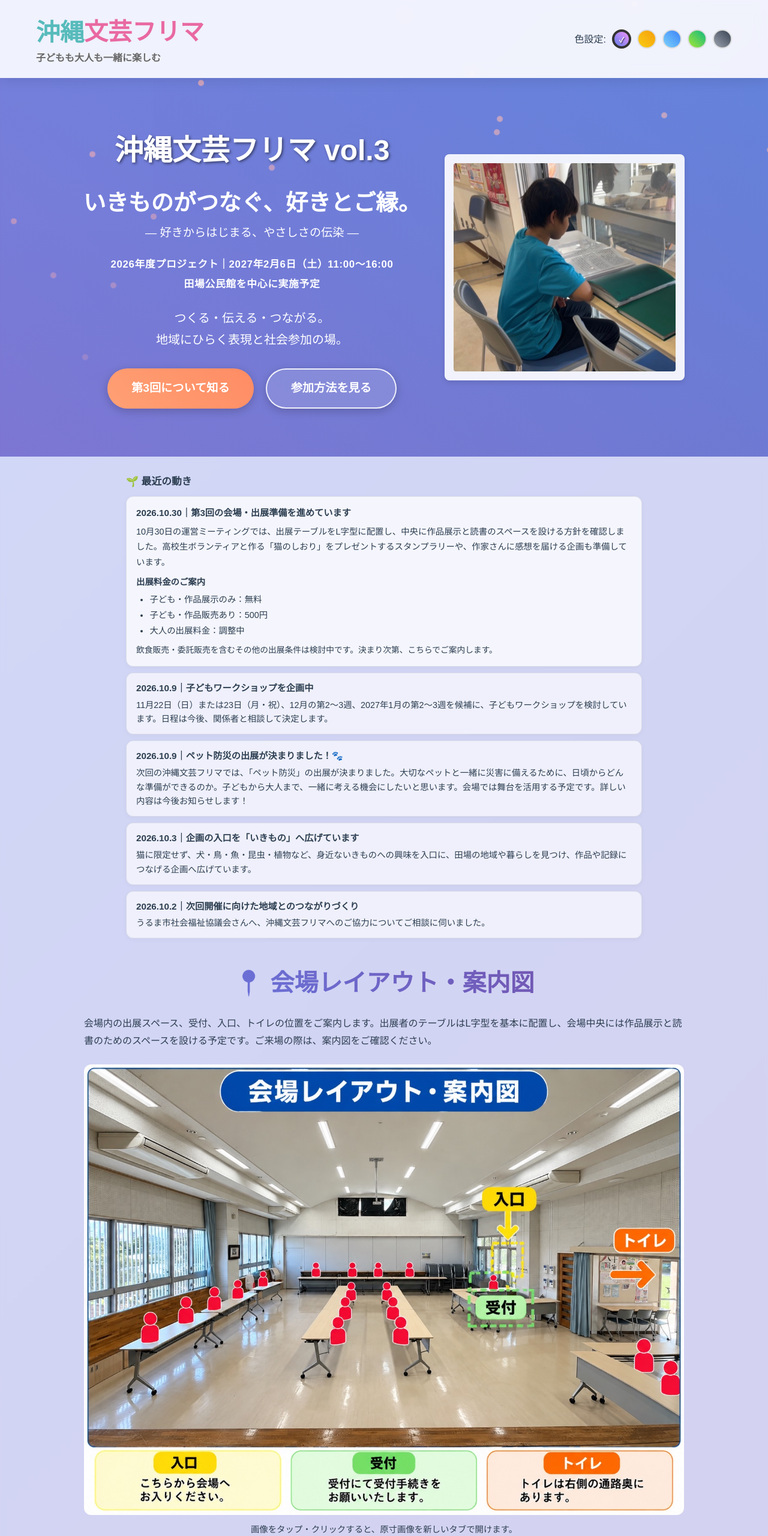
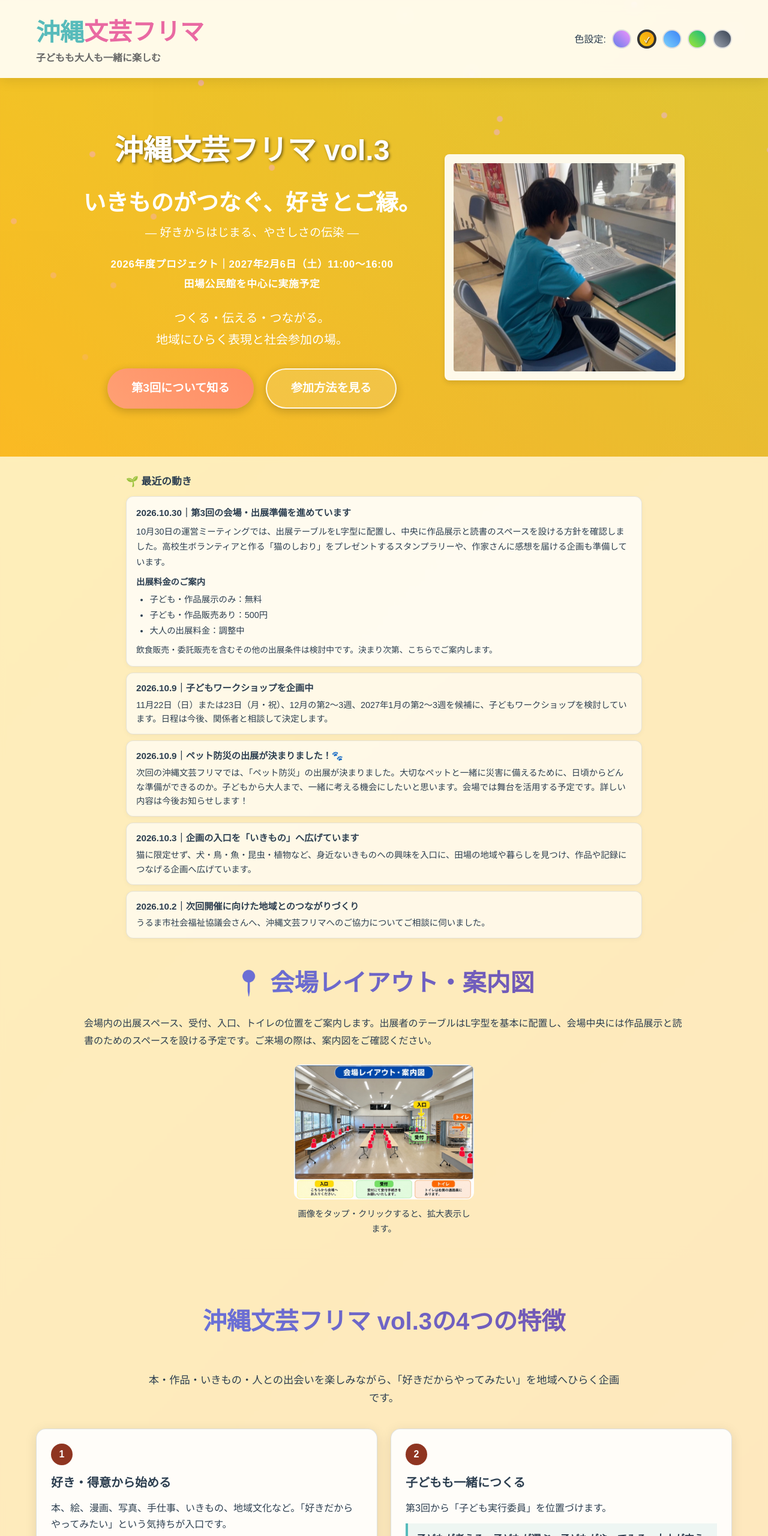
Before and after one commit to sady225/bungei-furima, a plain HTML site: page index.html in a window 1280 px wide. Shown: the top 2560 px of the page at 60% size. Drawn offline with Linux system fonts and the light colour scheme.

Commit message:
Use compact venue layout modal and orange initial theme

```diff
--- a/index.html
+++ b/index.html
@@ -442,11 +442,17 @@
         }
 
         .venue-layout__figure {
-            margin: 0;
+            width: 300px;
+            max-width: 100%;
+            margin: 0 auto;
         }
 
         .venue-layout__link {
             display: block;
+            width: 100%;
+            padding: 0;
+            border: 0;
+            background: transparent;
             border-radius: 12px;
             cursor: zoom-in;
         }
@@ -923,6 +929,12 @@
             animation: zoomIn 0.3s ease;
         }
 
+        .modal.venue-layout-modal .modal-content {
+            max-width: 94%;
+            max-height: 75vh;
+            object-fit: contain;
+        }
+
         .modal-close {
             position: absolute;
             top: 20px;
@@ -1115,7 +1127,7 @@
     </style>
 </head>
 
-<body>
+<body class="yamabuki">
     <header>
         <div class="container">
             <div class="header-content">
@@ -1128,10 +1140,10 @@
                 <!-- 色選択ボタン省略せず残します -->
                 <div class="color-selector" role="group" aria-labelledby="color-setting-label">
                     <span id="color-setting-label">色設定:</span>
-                    <button class="color-btn default-color active" data-theme="default" title="標準"
-                        aria-label="標準の色にする" aria-pressed="true"></button>
-                    <button class="color-btn yamabuki-color" data-theme="yamabuki" title="山吹色系"
-                        aria-label="山吹色系にする" aria-pressed="false"></button>
+                    <button class="color-btn default-color" data-theme="default" title="標準"
+                        aria-label="標準の色にする" aria-pressed="false"></button>
+                    <button class="color-btn yamabuki-color active" data-theme="yamabuki" title="オレンジ（山吹色系）"
+                        aria-label="オレンジ（山吹色系）にする" aria-pressed="true"></button>
                     <button class="color-btn mizuiro-color" data-theme="mizuiro" title="水色系"
                         aria-label="水色系にする" aria-pressed="false"></button>
                     <button class="color-btn uguisu-color" data-theme="uguisu" title="うぐいす色系"
@@ -1215,10 +1227,10 @@
                         <h2 class="section-title" id="venue-layout-heading">📍 会場レイアウト・案内図</h2>
                         <p class="venue-layout__description">会場内の出展スペース、受付、入口、トイレの位置をご案内します。出展者のテーブルはL字型を基本に配置し、会場中央には作品展示と読書のためのスペースを設ける予定です。ご来場の際は、案内図をご確認ください。</p>
                         <figure class="venue-layout__figure">
-                            <a class="venue-layout__link" href="photo/venue-layout-2027.jpg" target="_blank" rel="noopener noreferrer" aria-label="会場レイアウト・案内図を原寸で開く（新しいタブ）">
+                            <button type="button" class="venue-layout__link" aria-label="会場レイアウト・案内図を拡大表示" aria-haspopup="dialog" aria-controls="imageModal">
                                 <img class="venue-layout__image" src="photo/venue-layout-2027.jpg" alt="会場レイアウト・案内図。出展テーブルの配置と、右奥の入口、その手前の受付、右側の通路奥にあるトイレへの案内。" width="1447" height="1087" loading="lazy" decoding="async">
-                            </a>
-                            <figcaption class="venue-layout__caption">画像をタップ・クリックすると、原寸画像を新しいタブで開けます。</figcaption>
+                            </button>
+                            <figcaption class="venue-layout__caption">画像をタップ・クリックすると、拡大表示します。</figcaption>
                         </figure>
                     </div>
                 </div>
@@ -1968,19 +1980,12 @@
                     });
                 };
                 const savedTheme = localStorage.getItem(themeKey);
-                if (savedTheme) {
-                    body.classList.add(savedTheme);
-                    colorButtons.forEach(btn => btn.classList.remove('active'));
-                    const activeBtn = document.querySelector(`[data-theme="${savedTheme}"]`);
-                    if (activeBtn) {
-                        activeBtn.classList.add('active');
-                        updatePressedState(activeBtn);
-                    }
-                } else {
-                    const defaultButton = document.querySelector('[data-theme="default"]');
-                    defaultButton.classList.add('active');
-                    updatePressedState(defaultButton);
-                }
+                const initialTheme = ['default', ...themes].includes(savedTheme) ? savedTheme : 'yamabuki';
+                body.classList.remove(...themes);
+                if (initialTheme !== 'default') body.classList.add(initialTheme);
+                const activeButton = document.querySelector(`[data-theme="${initialTheme}"]`);
+                colorButtons.forEach(btn => btn.classList.toggle('active', btn === activeButton));
+                updatePressedState(activeButton);
                 colorButtons.forEach(button => {
                     button.addEventListener('click', () => {
                         const theme = button.dataset.theme;
@@ -2000,11 +2005,15 @@
                 const modalImg = document.getElementById('modalImg');
                 const closeBtn = document.querySelector('.modal-close');
                 let openingImage = null;
+                let previousOverflow = '';
                 // class="gallery-item" 内の img を対象にする
                 const galleryImages = document.querySelectorAll('.gallery-item img');
 
-                const openModal = img => {
-                    openingImage = img;
+                const openModal = (img, trigger = img) => {
+                    openingImage = trigger;
+                    previousOverflow = document.body.style.overflow;
+                    document.body.style.overflow = 'hidden';
+                    modal.classList.toggle('venue-layout-modal', trigger.classList.contains('venue-layout__link'));
                     modal.classList.add('active');
                     modal.setAttribute('aria-hidden', 'false');
                     modalImg.src = img.src;
@@ -2018,6 +2027,8 @@
                 const closeModal = () => {
                     modal.classList.remove('active');
                     modal.setAttribute('aria-hidden', 'true');
+                    modal.classList.remove('venue-layout-modal');
+                    document.body.style.overflow = previousOverflow;
                     if (openingImage) openingImage.focus();
                 };
 
@@ -2045,6 +2056,13 @@
                     });
                 });
 
+                const venueButton = document.querySelector('.venue-layout__link');
+                if (venueButton) {
+                    venueButton.addEventListener('click', () => {
+                        openModal(venueButton.querySelector('img'), venueButton);
+                    });
+                }
+
                 // 閉じるボタン
                 closeBtn.addEventListener('click', () => {
                     closeModal();
@@ -2059,6 +2077,10 @@
 
                 // Escapeキーで閉じる
                 document.addEventListener('keydown', (e) => {
+                    if (e.key === 'Tab' && modal.classList.contains('active')) {
+                        e.preventDefault();
+                        closeBtn.focus();
+                    }
                     if ((e.key === 'Escape' || e.key === 'Esc') && modal.classList.contains('active')) {
                         closeModal();
                     }
```
